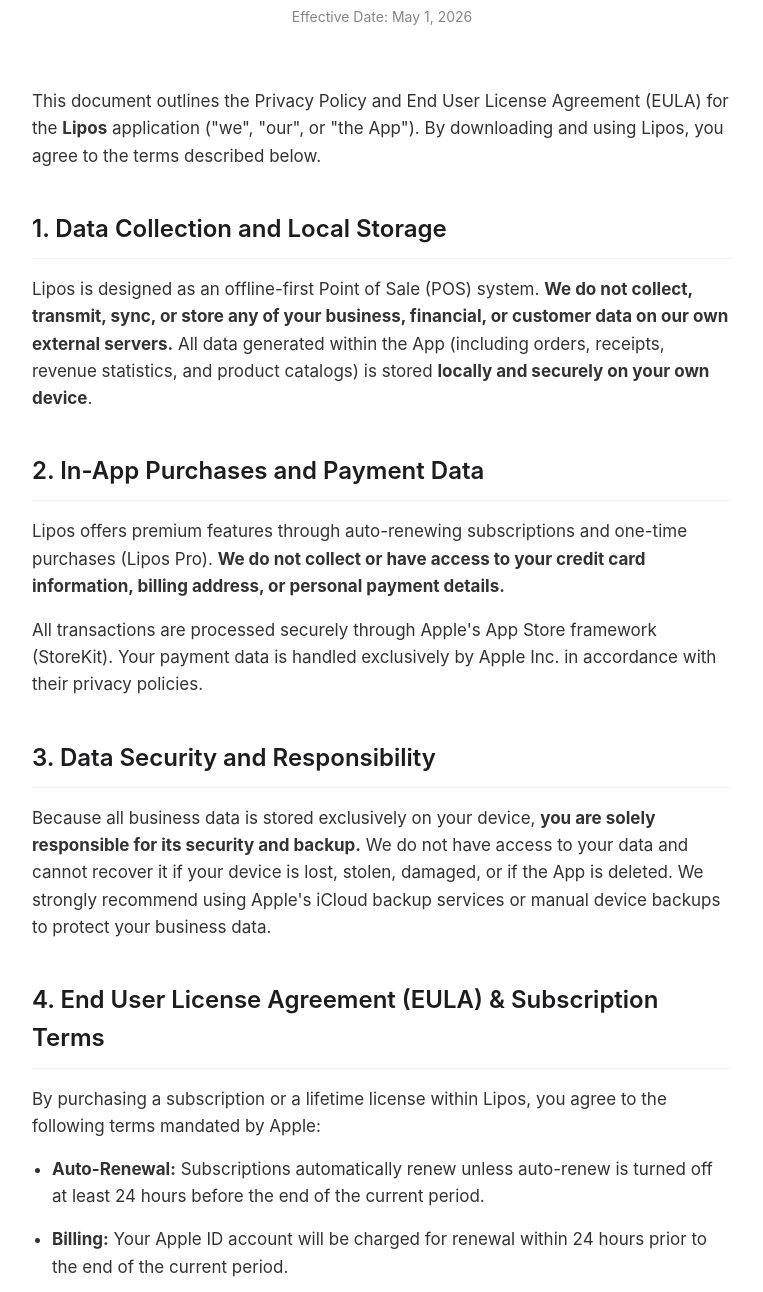
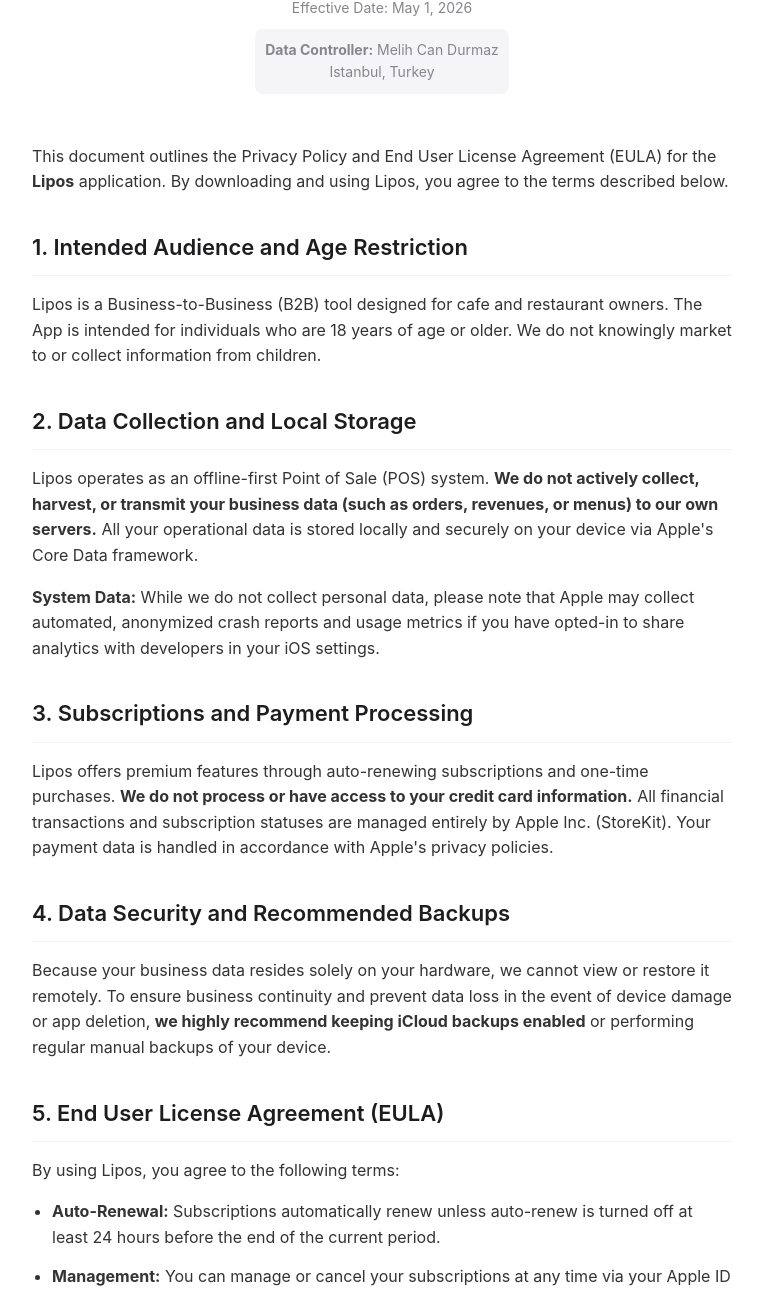
Before and after one commit to stopmaz/Lipos-legal, a plain HTML site: page index.html in a window 1280 px wide. Shown: the part 139-1431 px from the top of the page, without its empty margins (258-1021 px from the left). Drawn offline with Linux system fonts and the light colour scheme.

Commit message:
Update index.html

```diff
--- a/index.html
+++ b/index.html
@@ -30,7 +30,7 @@
 
         .header {
             text-align: center;
-            margin-bottom: 60px;
+            margin-bottom: 50px;
         }
 
         .logo {
@@ -42,7 +42,7 @@
         }
 
         h1 {
-            font-size: 40px;
+            font-size: 36px;
             font-weight: 700;
             letter-spacing: -0.5px;
             margin-bottom: 10px;
@@ -51,15 +51,24 @@
         .date {
             color: var(--secondary-color);
             font-size: 14px;
-            margin-bottom: 40px;
+            margin-bottom: 10px;
+        }
+
+        .dev-info {
+            font-size: 14px;
+            color: var(--secondary-color);
+            background: #f5f5f7;
+            padding: 10px;
+            border-radius: 8px;
+            display: inline-block;
         }
 
         section {
-            margin-bottom: 40px;
+            margin-bottom: 35px;
         }
 
         h2 {
-            font-size: 24px;
+            font-size: 22px;
             font-weight: 600;
             margin-bottom: 15px;
             border-bottom: 1px solid #f2f2f2;
@@ -67,9 +76,9 @@
         }
 
         p, li {
-            font-size: 17px;
+            font-size: 16px;
             color: #333333;
-            margin-bottom: 16px;
+            margin-bottom: 14px;
         }
 
         ul {
@@ -95,7 +104,7 @@
         }
 
         @media (max-width: 600px) {
-            h1 { font-size: 32px; }
+            h1 { font-size: 28px; }
             body { padding: 20px; }
         }
     </style>
@@ -104,57 +113,58 @@
 
 <div class="container">
     <div class="header">
-        <!-- Make sure Lipos_iconF.png is in the same repository folder -->
         <img src="Lipos_iconF.png" alt="Lipos Logo" class="logo" onerror="this.style.display='none'">
         <h1>Privacy Policy & Terms</h1>
         <p class="date">Effective Date: May 1, 2026</p>
+        <div class="dev-info">
+            <strong>Data Controller:</strong> Melih Can Durmaz<br>
+            Istanbul, Turkey
+        </div>
     </div>
 
     <section>
-        <p>This document outlines the Privacy Policy and End User License Agreement (EULA) for the <strong>Lipos</strong> application ("we", "our", or "the App"). By downloading and using Lipos, you agree to the terms described below.</p>
+        <p>This document outlines the Privacy Policy and End User License Agreement (EULA) for the <strong>Lipos</strong> application. By downloading and using Lipos, you agree to the terms described below.</p>
     </section>
 
     <section>
-        <h2>1. Data Collection and Local Storage</h2>
-        <p>Lipos is designed as an offline-first Point of Sale (POS) system. <strong>We do not collect, transmit, sync, or store any of your business, financial, or customer data on our own external servers.</strong> All data generated within the App (including orders, receipts, revenue statistics, and product catalogs) is stored <strong>locally and securely on your own device</strong>.</p>
+        <h2>1. Intended Audience and Age Restriction</h2>
+        <p>Lipos is a Business-to-Business (B2B) tool designed for cafe and restaurant owners. The App is intended for individuals who are 18 years of age or older. We do not knowingly market to or collect information from children.</p>
     </section>
 
     <section>
-        <h2>2. In-App Purchases and Payment Data</h2>
-        <p>Lipos offers premium features through auto-renewing subscriptions and one-time purchases (Lipos Pro). <strong>We do not collect or have access to your credit card information, billing address, or personal payment details.</strong></p>
-        <p>All transactions are processed securely through Apple's App Store framework (StoreKit). Your payment data is handled exclusively by Apple Inc. in accordance with their privacy policies.</p>
+        <h2>2. Data Collection and Local Storage</h2>
+        <p>Lipos operates as an offline-first Point of Sale (POS) system. <strong>We do not actively collect, harvest, or transmit your business data (such as orders, revenues, or menus) to our own servers.</strong> All your operational data is stored locally and securely on your device via Apple's Core Data framework.</p>
+        <p><strong>System Data:</strong> While we do not collect personal data, please note that Apple may collect automated, anonymized crash reports and usage metrics if you have opted-in to share analytics with developers in your iOS settings.</p>
     </section>
 
     <section>
-        <h2>3. Data Security and Responsibility</h2>
-        <p>Because all business data is stored exclusively on your device, <strong>you are solely responsible for its security and backup.</strong> We do not have access to your data and cannot recover it if your device is lost, stolen, damaged, or if the App is deleted. We strongly recommend using Apple's iCloud backup services or manual device backups to protect your business data.</p>
+        <h2>3. Subscriptions and Payment Processing</h2>
+        <p>Lipos offers premium features through auto-renewing subscriptions and one-time purchases. <strong>We do not process or have access to your credit card information.</strong> All financial transactions and subscription statuses are managed entirely by Apple Inc. (StoreKit). Your payment data is handled in accordance with Apple's privacy policies.</p>
     </section>
 
     <section>
-        <h2>4. End User License Agreement (EULA) & Subscription Terms</h2>
-        <p>By purchasing a subscription or a lifetime license within Lipos, you agree to the following terms mandated by Apple:</p>
-        <ul>
-            <li><strong>Auto-Renewal:</strong> Subscriptions automatically renew unless auto-renew is turned off at least 24 hours before the end of the current period.</li>
-            <li><strong>Billing:</strong> Your Apple ID account will be charged for renewal within 24 hours prior to the end of the current period.</li>
-            <li><strong>Management & Cancellation:</strong> You can manage and cancel your subscriptions by going to your Account Settings on the App Store after purchase. Deleting the Lipos app does not automatically cancel your subscription.</li>
-            <li><strong>Free Trials:</strong> Any unused portion of a free trial period, if offered, will be forfeited when you purchase a subscription.</li>
-        </ul>
-        <p><strong>Limitation of Liability:</strong> To the maximum extent permitted by applicable law, the developer of Lipos shall not be liable for any indirect, incidental, special, consequential, or punitive damages, or any loss of profits, revenues, or data. Lipos is a tool to assist in business management; the user is solely responsible for verifying the accuracy of all tax calculations and financial reports before using them for official bookkeeping.</p>
+        <h2>4. Data Security and Recommended Backups</h2>
+        <p>Because your business data resides solely on your hardware, we cannot view or restore it remotely. To ensure business continuity and prevent data loss in the event of device damage or app deletion, <strong>we highly recommend keeping iCloud backups enabled</strong> or performing regular manual backups of your device.</p>
     </section>
 
     <section>
-        <h2>5. Third-Party Services</h2>
-        <p>Lipos does not integrate with any third-party analytics, ad networks, or tracking tools that harvest your personal or business data. Your privacy remains entirely within your control.</p>
+        <h2>5. End User License Agreement (EULA)</h2>
+        <p>By using Lipos, you agree to the following terms:</p>
+        <ul>
+            <li><strong>Auto-Renewal:</strong> Subscriptions automatically renew unless auto-renew is turned off at least 24 hours before the end of the current period.</li>
+            <li><strong>Management:</strong> You can manage or cancel your subscriptions at any time via your Apple ID Account Settings. Deleting the App does not cancel your subscription.</li>
+            <li><strong>Limitation of Liability:</strong> Lipos is provided "as is" to assist with business management. To the maximum extent permitted by law, the developer shall not be liable for any direct, indirect, or incidental damages, loss of profits, or data loss. Users are responsible for verifying tax calculations and financial reports before using them for official accounting.</li>
+        </ul>
     </section>
 
     <section>
-        <h2>6. Changes to This Policy</h2>
-        <p>We may update this policy from time to time. We will notify you of any changes by updating the "Effective Date" at the top of this page.</p>
+        <h2>6. Governing Law and Dispute Resolution</h2>
+        <p>These terms and your use of the App shall be governed by the laws of the Republic of Turkey. Any disputes arising out of or in connection with this agreement shall be subject to the exclusive jurisdiction of the courts of Istanbul, Turkey.</p>
     </section>
 
     <section class="contact-box">
         <h2>7. Contact Us</h2>
-        <p>If you have any questions or concerns regarding this policy, your subscriptions, or your data, please reach out to our support team:</p>
+        <p>If you have any questions regarding this policy, your data, or require support, please contact us directly:</p>
         <p><strong>Email:</strong> <a href="mailto:lipos.support@proton.me" class="contact-link">lipos.support@proton.me</a></p>
     </section>
 </div>
```
